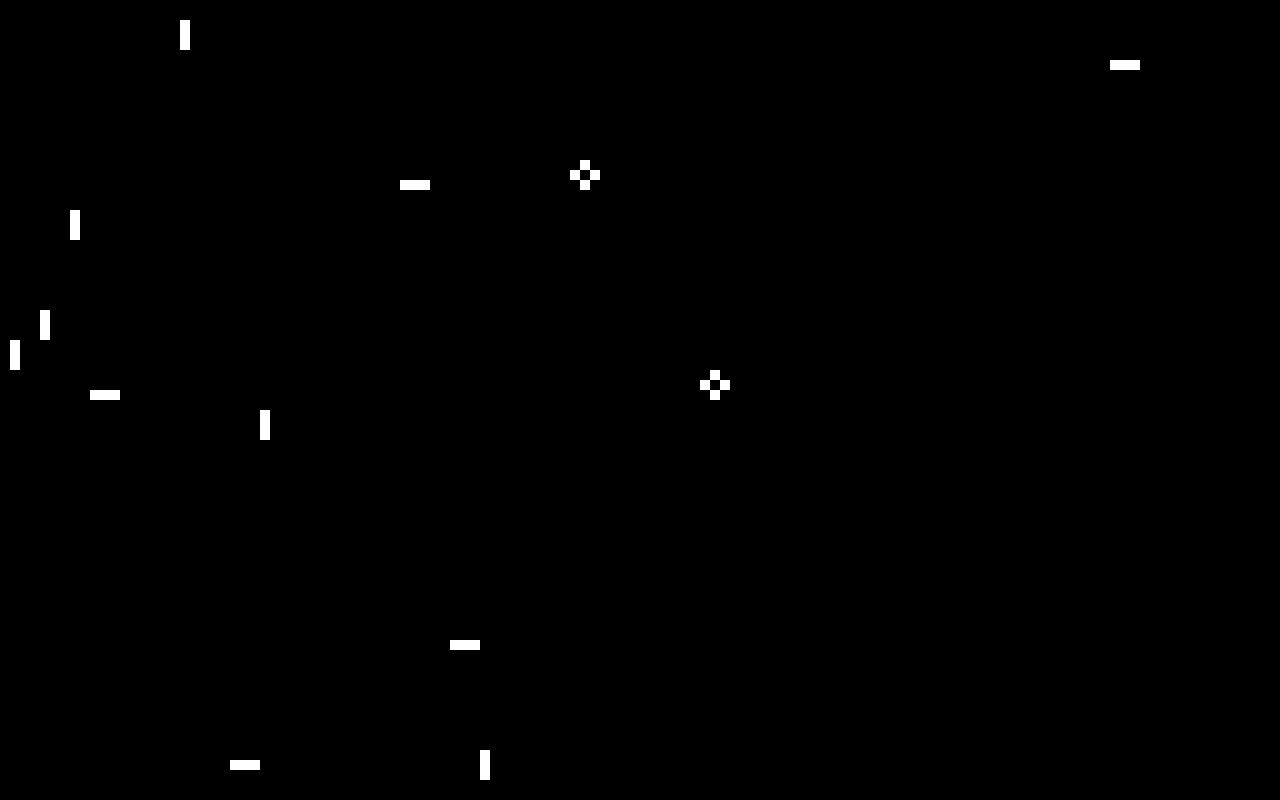
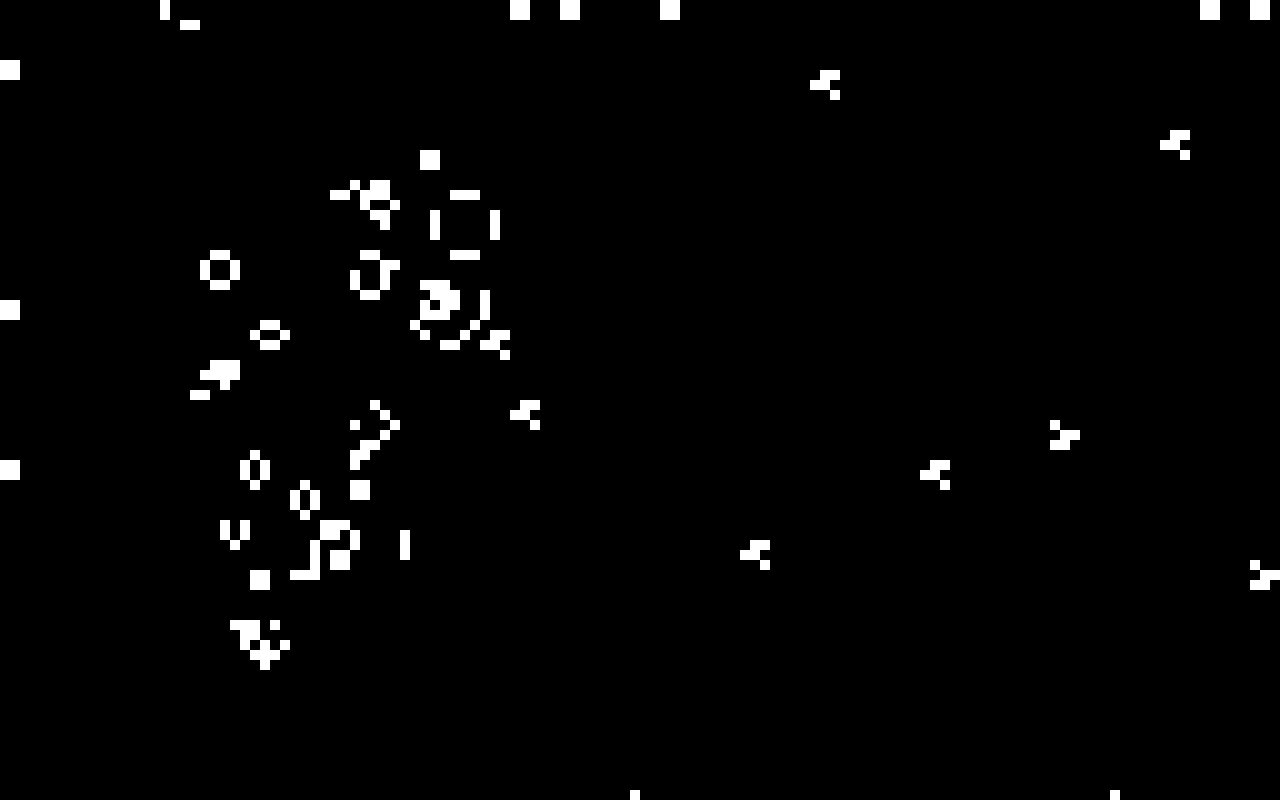
Before and after one commit to ArchitBhonsle/webgl-conways-game-of-life, a website built with Vite: page index.html in a window 1280 px wide. Shown: the top 800 px of the page. Built offline with nearby package versions, Linux system fonts and the light colour scheme.

Commit message:
gliders! and bug fix

```diff
--- a/src/compute.ts
+++ b/src/compute.ts
@@ -33,12 +33,12 @@ void main() {
   float c = texture2D(srcTex, texcoord).x;
 
   gl_FragColor = vec4(c);
-  if (c == 0./255.) {
+  if (c < 1e-5) {
     if (abs(n - 3./255.) < 1e-5) {
         gl_FragColor = vec4(1./255.);
     }
   } else {
-    if (n < 2./255. || n > 3./255.) {
+    if (abs(n - 2./255.) > 1e-5 && abs(n - 3./255.) > 1e-5) {
         gl_FragColor = vec4(0./255.);
     }
   }
--- a/src/main.ts
+++ b/src/main.ts
@@ -1,6 +1,7 @@
 import './style.css';
 import getStep from './compute.ts';
 import getPaint from './paint.ts';
+import { createSetter, brGlider, tlGlider } from './shapes.ts';
 
 const canvas = document.getElementById("main") as HTMLCanvasElement;
 
@@ -12,17 +13,31 @@ const width = Math.floor(canvas.clientWidth / SCALE);
 const realHeight = height + 2;
 const realWidth = width + 2;
 const data = new Uint8Array(realHeight * realWidth);
-for (let i = 1; i <= height; ++i) {
-    for (let j = 1; j <= width; ++j) {
-        data[i * (realWidth) + j] = Math.random() < 0.5 ? 1 : 0;
+const set = createSetter(data, height, width);
+for (let i = 0; i < height; ++i) {
+    for (let j = 0; j < width; ++j) {
+        if (Math.random() > 0.996)
+            if (Math.random() > 0.5)
+                brGlider(set, i, j);
+            else
+                tlGlider(set, i, j);
     }
 }
 
 const paint = getPaint(canvas, data, height, width);
 const step = getStep(data, height, width);
 
+// paint();
+// window.addEventListener("keydown", e => {
+//     if (e.key == ' ') {
+//         console.log('press')
+//         step();
+//         paint();
+//     }
+// })
 const delta = 1000 / FPS;
 let lastPaint = 0;
+paint();
 function animate(now: number) {
     if (now - lastPaint > delta) {
         lastPaint = now;
--- /dev/null
+++ b/src/shapes.ts
@@ -0,0 +1,34 @@
+export function createSetter(data: Uint8Array, height: number, width: number) {
+    return function(i: number, j: number, val: number) {
+        if (i < 0 || i > height || j < 0 || j > width) return;
+        data[(i + 1) * (width + 2) + (j + 1)] = val;
+    }
+}
+
+type SetFn = (i: number, j: number, val: number) => void;
+
+export function drawShape(set: SetFn, i: number, j: number, shape: number[][]) {
+    const nrows = shape.length;
+    const ncols = shape[0].length;
+    for (let x = 0; x < nrows; ++x) {
+        for (let y = 0; y < ncols; ++y) {
+            set(i + x, j + y, shape[x][y]);
+        }
+    }
+}
+
+export function brGlider(set: SetFn, i: number, j: number) {
+    drawShape(set, i, j, [
+        [0, 0, 1],
+        [1, 0, 1],
+        [0, 1, 1]
+    ])
+}
+
+export function tlGlider(set: SetFn, i: number, j: number) {
+    drawShape(set, i, j, [
+        [1, 1, 0],
+        [1, 0, 1],
+        [1, 0, 0]
+    ])
+}
--- a/src/style.css
+++ b/src/style.css
@@ -11,6 +11,5 @@ html, body {
 }
 
 #main {
-
     image-rendering: pixelated;
 }
```
